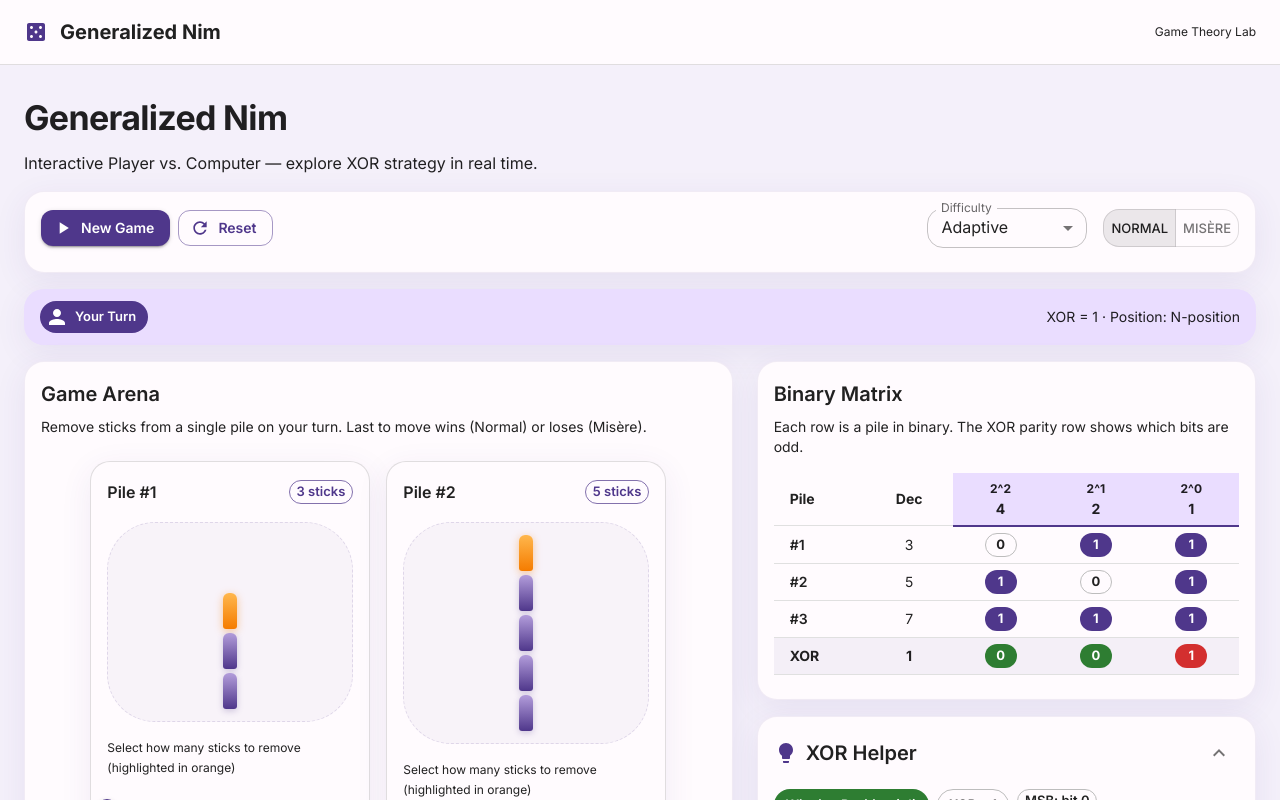
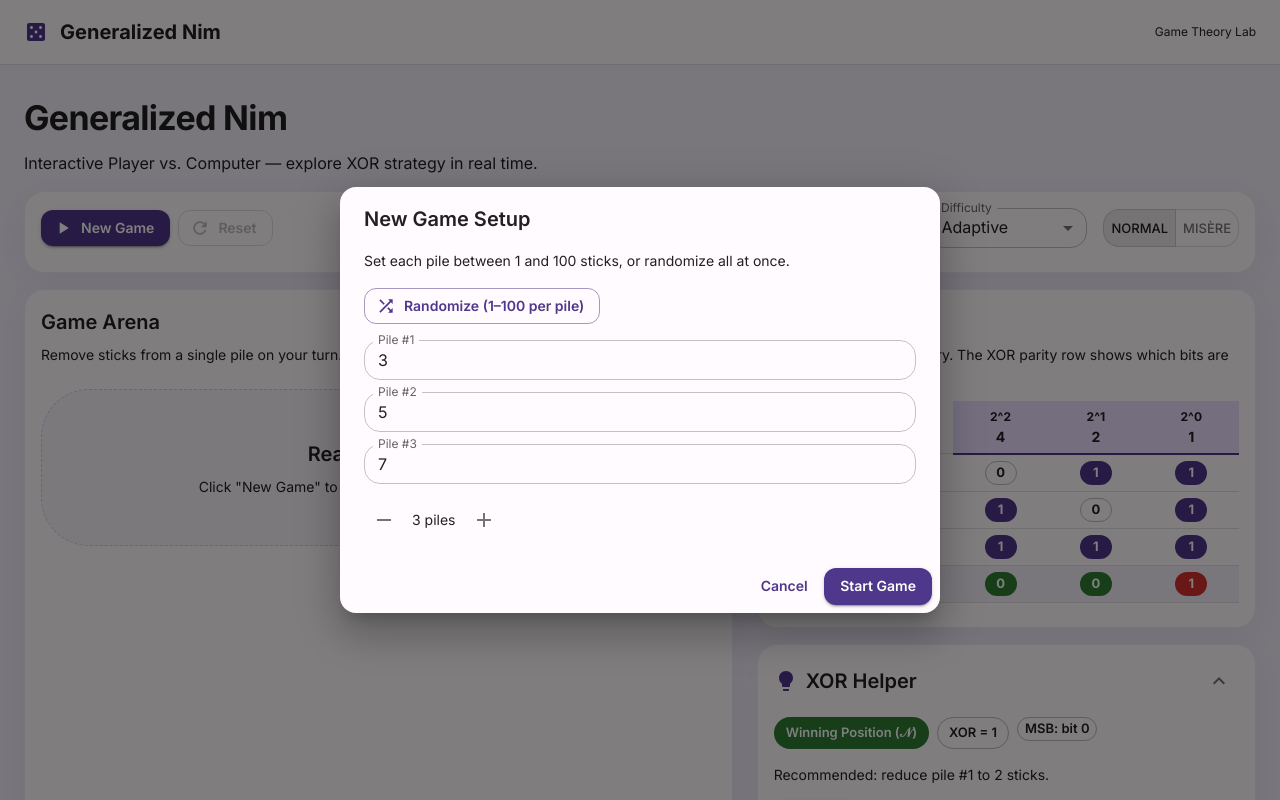
Before and after one commit to oriItzh/gt-final-assignment-nim, a React (Vite) app: page / in a window 1280 px wide. Both pictures are taken after a click on the button "New Game". Shown: the top 800 px of the page. Built offline with nearby package versions, Linux system fonts and the light colour scheme.

Commit message:
feat: integrate game settings dialog and enhance controls bar for customizable gameplay

```diff
--- a/src/components/arena/ControlsBar.tsx
+++ b/src/components/arena/ControlsBar.tsx
@@ -1,3 +1,4 @@
+import { useState } from 'react'
 import {
   Button,
   Card,
@@ -13,12 +14,13 @@ import {
 } from '@mui/material'
 import RefreshIcon from '@mui/icons-material/Refresh'
 import PlayArrowIcon from '@mui/icons-material/PlayArrow'
-import { CLASSIC_PILE_SIZES, pilesFromSizes } from '../../core/random'
 import { useGame } from '../../state/GameContext'
 import type { Difficulty, GameMode } from '../../types/game'
+import { GameSettingsDialog } from './GameSettingsDialog'
 
 export function ControlsBar() {
-  const { state, dispatch, startGame } = useGame()
+  const { state, dispatch } = useGame()
+  const [settingsOpen, setSettingsOpen] = useState(false)
 
   const handleDifficultyChange = (event: SelectChangeEvent) => {
     dispatch({ type: 'SET_DIFFICULTY', difficulty: event.target.value as Difficulty })
@@ -30,19 +32,12 @@ export function ControlsBar() {
     }
   }
 
-  const handleNewGame = () => {
-    startGame(
-      pilesFromSizes(CLASSIC_PILE_SIZES),
-      state.mode,
-      state.difficulty,
-    )
-  }
-
   const handleReset = () => {
     dispatch({ type: 'RESET_GAME' })
   }
 
   return (
+    <>
       <Card>
         <CardContent>
           <Stack
@@ -51,7 +46,11 @@ export function ControlsBar() {
             sx={{ flexWrap: 'wrap', alignItems: { md: 'center' }, justifyContent: 'space-between' }}
           >
             <Stack direction="row" spacing={1} sx={{ flexWrap: 'wrap' }}>
-            <Button variant="contained" startIcon={<PlayArrowIcon />} onClick={handleNewGame}>
+              <Button
+                variant="contained"
+                startIcon={<PlayArrowIcon />}
+                onClick={() => setSettingsOpen(true)}
+              >
                 New Game
               </Button>
               <Button
@@ -93,5 +92,8 @@ export function ControlsBar() {
           </Stack>
         </CardContent>
       </Card>
+
+      <GameSettingsDialog open={settingsOpen} onClose={() => setSettingsOpen(false)} />
+    </>
   )
 }
--- /dev/null
+++ b/src/components/arena/GameSettingsDialog.tsx
@@ -0,0 +1,133 @@
+import { useEffect, useState } from 'react'
+import {
+  Box,
+  Button,
+  Dialog,
+  DialogActions,
+  DialogContent,
+  DialogTitle,
+  IconButton,
+  Stack,
+  TextField,
+  Typography,
+} from '@mui/material'
+import AddIcon from '@mui/icons-material/Add'
+import RemoveIcon from '@mui/icons-material/Remove'
+import ShuffleIcon from '@mui/icons-material/Shuffle'
+import { pilesFromSizes, randomPileSizes } from '../../core/random'
+import { useGame } from '../../state/GameContext'
+
+const MIN_PILES = 2
+const MAX_PILES = 7
+const MIN_STICKS = 1
+const MAX_STICKS = 100
+
+interface GameSettingsDialogProps {
+  open: boolean
+  onClose: () => void
+}
+
+export function GameSettingsDialog({ open, onClose }: GameSettingsDialogProps) {
+  const { state, startGame } = useGame()
+  const [sizes, setSizes] = useState<number[]>([3, 5, 7])
+
+  useEffect(() => {
+    if (open) {
+      setSizes(state.initialPiles.map((p) => p.size))
+    }
+  }, [open, state.initialPiles])
+
+  const handleRandomize = () => {
+    setSizes(randomPileSizes(sizes.length, MIN_STICKS, MAX_STICKS))
+  }
+
+  const handleSizeChange = (index: number, value: string) => {
+    const num = Number(value)
+    setSizes((prev) =>
+      prev.map((s, i) => (i === index ? (Number.isNaN(num) ? s : num) : s)),
+    )
+  }
+
+  const handleAddPile = () => {
+    if (sizes.length < MAX_PILES) {
+      setSizes((prev) => [...prev, MIN_STICKS])
+    }
+  }
+
+  const handleRemovePile = () => {
+    if (sizes.length > MIN_PILES) {
+      setSizes((prev) => prev.slice(0, -1))
+    }
+  }
+
+  const handleStart = () => {
+    const clamped = sizes.map((s) =>
+      Math.min(MAX_STICKS, Math.max(MIN_STICKS, Math.round(s))),
+    )
+    startGame(pilesFromSizes(clamped), state.mode, state.difficulty)
+    onClose()
+  }
+
+  const isValid = sizes.every((s) => s >= MIN_STICKS && s <= MAX_STICKS)
+
+  return (
+    <Dialog open={open} onClose={onClose} maxWidth="sm" fullWidth>
+      <DialogTitle>New Game Setup</DialogTitle>
+      <DialogContent>
+        <Typography variant="body2" color="text.secondary" sx={{ mb: 2 }}>
+          Set each pile between {MIN_STICKS} and {MAX_STICKS} sticks, or randomize all at once.
+        </Typography>
+
+        <Button
+          variant="outlined"
+          startIcon={<ShuffleIcon />}
+          onClick={handleRandomize}
+          sx={{ mb: 2 }}
+        >
+          Randomize (1–100 per pile)
+        </Button>
+
+        <Stack spacing={1.5}>
+          {sizes.map((size, index) => (
+            <TextField
+              key={index}
+              label={`Pile #${index + 1}`}
+              type="number"
+              size="small"
+              value={size}
+              onChange={(e) => handleSizeChange(index, e.target.value)}
+              slotProps={{ htmlInput: { min: MIN_STICKS, max: MAX_STICKS } }}
+              fullWidth
+            />
+          ))}
+        </Stack>
+
+        <Box sx={{ display: 'flex', gap: 1, mt: 2 }}>
+          <IconButton
+            onClick={handleRemovePile}
+            disabled={sizes.length <= MIN_PILES}
+            aria-label="remove pile"
+          >
+            <RemoveIcon />
+          </IconButton>
+          <Typography variant="body2" sx={{ alignSelf: 'center' }}>
+            {sizes.length} piles
+          </Typography>
+          <IconButton
+            onClick={handleAddPile}
+            disabled={sizes.length >= MAX_PILES}
+            aria-label="add pile"
+          >
+            <AddIcon />
+          </IconButton>
+        </Box>
+      </DialogContent>
+      <DialogActions>
+        <Button onClick={onClose}>Cancel</Button>
+        <Button variant="contained" onClick={handleStart} disabled={!isValid}>
+          Start Game
+        </Button>
+      </DialogActions>
+    </Dialog>
+  )
+}
--- a/src/components/arena/GameStatusBanner.tsx
+++ b/src/components/arena/GameStatusBanner.tsx
@@ -7,7 +7,6 @@ import {
   DialogTitle,
   Typography,
 } from '@mui/material'
-import { CLASSIC_PILE_SIZES, pilesFromSizes } from '../../core/random'
 import { useGame } from '../../state/GameContext'
 
 export function GameStatusBanner() {
@@ -17,11 +16,7 @@ export function GameStatusBanner() {
   const userWon = state.status === 'user-won'
 
   const handlePlayAgain = () => {
-    startGame(
-      pilesFromSizes(CLASSIC_PILE_SIZES),
-      state.mode,
-      state.difficulty,
-    )
+    startGame(state.initialPiles, state.mode, state.difficulty)
   }
 
   if (!isGameOver) {
--- a/src/components/arena/PileItem.tsx
+++ b/src/components/arena/PileItem.tsx
@@ -46,8 +46,11 @@ export function PileItem({ pile, index, disabled, highlighted = false, onRemove
   return (
     <Card
       sx={{
+        display: 'flex',
+        flexDirection: 'column',
         flex: '1 1 220px',
         maxWidth: 280,
+        minHeight: 360,
         border: highlighted ? 2 : 1,
         borderColor: highlighted ? 'warning.main' : 'divider',
         bgcolor: highlighted ? 'warning.light' : 'background.paper',
@@ -55,21 +58,41 @@ export function PileItem({ pile, index, disabled, highlighted = false, onRemove
         opacity: pile.size === 0 ? 0.55 : 1,
       }}
     >
-      <CardContent>
-        <Stack spacing={2}>
+      <CardContent
+        sx={{
+          flex: 1,
+          display: 'flex',
+          flexDirection: 'column',
+          '&:last-child': { pb: 2 },
+        }}
+      >
+        <Stack spacing={2} sx={{ flex: 1, height: '100%' }}>
           <Box sx={{ display: 'flex', justifyContent: 'space-between', alignItems: 'center' }}>
             <Typography variant="subtitle1">Pile #{index + 1}</Typography>
             <Chip label={`${pile.size} sticks`} color="primary" size="small" variant="outlined" />
           </Box>
 
+          <Box
+            sx={{
+              flex: 1,
+              display: 'flex',
+              flexDirection: 'column',
+              justifyContent: 'flex-end',
+              minHeight: 140,
+              maxHeight: 220,
+              overflow: 'auto',
+            }}
+          >
             <PileSticks
               count={pile.size}
               pileIndex={index}
               selectedRemove={disabled ? 0 : clampedAmount}
             />
+          </Box>
 
-          {pile.size > 0 && (
-            <>
+          {pile.size > 0 ? (
+            <Box sx={{ mt: 'auto' }}>
+              <Stack spacing={2}>
                 <Typography variant="caption" color="text.secondary">
                   Select how many sticks to remove (highlighted in orange)
                 </Typography>
@@ -106,7 +129,12 @@ export function PileItem({ pile, index, disabled, highlighted = false, onRemove
                     Remove {clampedAmount}
                   </Button>
                 </Stack>
-            </>
+              </Stack>
+            </Box>
+          ) : (
+            <Box sx={{ mt: 'auto', py: 2, textAlign: 'center' }}>
+              <Typography variant="body2" color="text.secondary">Empty pile</Typography>
+            </Box>
           )}
         </Stack>
       </CardContent>
--- a/src/components/arena/PileList.tsx
+++ b/src/components/arena/PileList.tsx
@@ -29,7 +29,7 @@ export function PileList() {
           Ready to play?
         </Typography>
         <Typography variant="body2" color="text.secondary">
-          Click &quot;New Game&quot; to begin with the classic 3-5-7 setup.
+          Click &quot;New Game&quot; to configure piles and start playing.
         </Typography>
       </Box>
     )
@@ -42,6 +42,7 @@ export function PileList() {
         flexWrap: 'wrap',
         gap: 2,
         justifyContent: 'center',
+        alignItems: 'stretch',
       }}
     >
       {state.piles.map((pile, index) => (
--- a/src/components/arena/PileSticks.tsx
+++ b/src/components/arena/PileSticks.tsx
@@ -2,8 +2,8 @@ import { useEffect, useRef, useState } from 'react'
 import { Box, keyframes } from '@mui/material'
 
 const stickRemove = keyframes`
-  0% { opacity: 1; transform: translateY(0) scaleY(1); }
-  100% { opacity: 0; transform: translateY(-24px) scaleY(0.3); }
+  0% { opacity: 1; transform: translateX(0) scaleX(1); }
+  100% { opacity: 0; transform: translateX(28px) scaleX(0.3); }
 `
 
 interface PileSticksProps {
@@ -28,20 +28,20 @@ export function PileSticks({ count, pileIndex, selectedRemove = 0 }: PileSticksP
   }, [count])
 
   const totalVisible = count + exitingCount
-  const markedForRemoval = selectedRemove > 0
-    ? Math.min(selectedRemove, count)
-    : 0
+  const markedForRemoval = selectedRemove > 0 ? Math.min(selectedRemove, count) : 0
 
   return (
     <Box
       sx={{
         display: 'flex',
-        flexDirection: 'column-reverse',
+        flexDirection: 'row',
         alignItems: 'center',
         justifyContent: 'flex-start',
+        flexWrap: 'wrap',
         gap: 0.5,
-        minHeight: 200,
-        px: 2,
+        width: '100%',
+        minHeight: 48,
+        px: 1.5,
         py: 1.5,
         borderRadius: 3,
         bgcolor: 'rgba(79, 55, 139, 0.04)',
@@ -57,16 +57,17 @@ export function PileSticks({ count, pileIndex, selectedRemove = 0 }: PileSticksP
           <Box
             key={`${pileIndex}-stick-${i}-${isExiting ? 'exit' : 'stay'}`}
             sx={{
-              width: 14,
-              height: 36,
-              borderRadius: '6px 6px 3px 3px',
+              width: 32,
+              height: 12,
+              borderRadius: 6,
+              flexShrink: 0,
               background: isMarked
-                ? 'linear-gradient(180deg, #FFB74D 0%, #F57C00 100%)'
-                : 'linear-gradient(180deg, #B39DDB 0%, #4F378B 100%)',
+                ? 'linear-gradient(90deg, #FFB74D 0%, #F57C00 100%)'
+                : 'linear-gradient(90deg, #B39DDB 0%, #4F378B 100%)',
               boxShadow: isMarked
                 ? '0 2px 8px rgba(245, 124, 0, 0.4)'
                 : '0 2px 6px rgba(79, 55, 139, 0.25)',
-              transformOrigin: 'bottom center',
+              transformOrigin: 'center right',
               animation: isExiting ? `${stickRemove} 0.45s ease-in forwards` : 'none',
               transition: 'background 0.2s ease, box-shadow 0.2s ease',
             }}
@@ -74,7 +75,7 @@ export function PileSticks({ count, pileIndex, selectedRemove = 0 }: PileSticksP
         )
       })}
       {totalVisible === 0 && (
-        <Box sx={{ color: 'text.disabled', fontSize: 12, py: 4 }}>Empty</Box>
+        <Box sx={{ color: 'text.disabled', fontSize: 12 }}>Empty</Box>
       )}
     </Box>
   )
--- /dev/null
+++ b/src/components/arena/ThinkingSnackbar.tsx
@@ -0,0 +1,17 @@
+import { Alert, Snackbar } from '@mui/material'
+import { useGame } from '../../state/GameContext'
+
+export function ThinkingSnackbar() {
+  const { state } = useGame()
+
+  return (
+    <Snackbar
+      open={state.isComputerThinking}
+      anchorOrigin={{ vertical: 'top', horizontal: 'center' }}
+    >
+      <Alert severity="info" variant="filled" sx={{ fontWeight: 600, fontSize: 15 }}>
+        Oponent is thinking... 🧠
+      </Alert>
+    </Snackbar>
+  )
+}
--- a/src/components/layout/GameContainer.tsx
+++ b/src/components/layout/GameContainer.tsx
@@ -2,6 +2,7 @@ import { Card, CardContent, Grid, Stack, Typography } from '@mui/material'
 import { ControlsBar } from '../arena/ControlsBar'
 import { GameStatusBanner } from '../arena/GameStatusBanner'
 import { MoveSnackbar } from '../arena/MoveSnackbar'
+import { ThinkingSnackbar } from '../arena/ThinkingSnackbar'
 import { PileList } from '../arena/PileList'
 import { TurnIndicator } from '../arena/TurnIndicator'
 import { BinaryMatrixHUD } from '../lab/BinaryMatrixHUD'
@@ -39,6 +40,7 @@ export function GameContainer() {
 
         <GameStatusBanner />
       </Stack>
+      <ThinkingSnackbar />
       <MoveSnackbar />
     </>
   )
--- a/src/core/random.ts
+++ b/src/core/random.ts
@@ -21,3 +21,14 @@ export function pilesFromSizes(sizes: number[]): Pile[] {
 }
 
 export const CLASSIC_PILE_SIZES = [3, 5, 7]
+
+export function randomPileSizes(
+  count: number,
+  min = 1,
+  max = 100,
+): number[] {
+  return Array.from(
+    { length: count },
+    () => min + Math.floor(Math.random() * (max - min + 1)),
+  )
+}
--- a/src/state/GameContext.tsx
+++ b/src/state/GameContext.tsx
@@ -20,8 +20,7 @@ import type { GameAction } from './gameReducer'
 import { createInitialState, gameReducer } from './gameReducer'
 import type { GameStateWithSnapshot } from './initialState'
 
-const THINKING_DELAY_MIN_MS = 400
-const THINKING_DELAY_MAX_MS = 800
+const COMPUTER_THINKING_DELAY_MS = 3000
 
 export interface GameDerivedState {
   xorSum: number
@@ -46,13 +45,6 @@ interface GameContextValue {
 }
 
 const GameContext = createContext<GameContextValue | null>(null)
-
-function randomThinkingDelay(): number {
-  return (
-    THINKING_DELAY_MIN_MS +
-    Math.floor(Math.random() * (THINKING_DELAY_MAX_MS - THINKING_DELAY_MIN_MS + 1))
-  )
-}
 
 export function GameProvider({ children }: { children: ReactNode }) {
   const [state, dispatch] = useReducer(gameReducer, undefined, createInitialState)
@@ -96,11 +88,10 @@ export function GameProvider({ children }: { children: ReactNode }) {
       return
     }
 
-    const delay = randomThinkingDelay()
     timeoutRef.current = setTimeout(() => {
       const move = chooseComputerMove(state.piles, state.mode, state.difficulty)
       dispatch({ type: 'COMPUTER_MOVE_RESOLVED', move })
-    }, delay)
+    }, COMPUTER_THINKING_DELAY_MS)
 
     return () => {
       if (timeoutRef.current) {
```
Also changed, not shown: 2 other files (tests, documents, lock files or other folders). Lines whose indentation alone changed are shown as unchanged.
